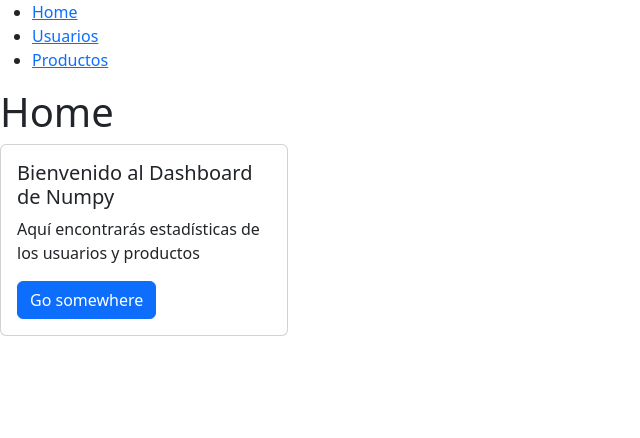
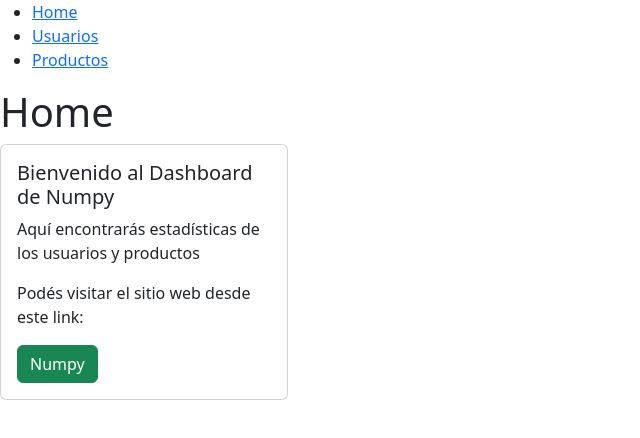
Before and after one commit to davidmachado-o/grupo_7_dashboard, a React (Vite) app: page / in a window 1280 px wide. Shown: the top 438 px of the page, without its empty margins (0-640 px from the left). Built offline with nearby package versions, Linux system fonts and the light colour scheme.

Commit message:
continuo editando tabla productos

```diff
--- a/src/components/Card.jsx
+++ b/src/components/CardInfo.jsx
@@ -1,18 +1,19 @@
 import Button from "react-bootstrap/Button";
 import Card from "react-bootstrap/Card";
-import Placeholder from "react-bootstrap/Placeholder";
 
 function CardInfo() {
   return (
     <div className="justify-content-around">
       <Card style={{ width: "18rem" }}>
-        {/* <Card.Img variant="top" src="holder.js/100px180" /> */}
         <Card.Body>
           <Card.Title>Bienvenido al Dashboard de Numpy</Card.Title>
           <Card.Text>
             Aquí encontrarás estadísticas de los usuarios y productos
           </Card.Text>
-          <Button variant="primary">Go somewhere</Button>
+          <Card.Text>
+            Podés visitar el sitio web desde este link:
+          </Card.Text>
+          <Button variant="success" href="http://localhost:3000/">Numpy</Button>
         </Card.Body>
       </Card>
     </div>
--- a/src/components/Home.jsx
+++ b/src/components/Home.jsx
@@ -1,4 +1,4 @@
-import CardInfo from '../components/Card';
+import CardInfo from './CardInfo';
 
 function Home () {
     return (
--- a/src/components/Products.jsx
+++ b/src/components/Products.jsx
@@ -24,6 +24,7 @@ function Products() {
             <th>Nombre del producto</th>
             <th>Descripcion</th>
             <th>Categoria</th>
+            <th>Stock</th>
             <th>Precio</th>
             <th>Editar</th>
             <th>Eliminar</th>
@@ -36,7 +37,8 @@ function Products() {
               <td>{product.name}</td>
               <td>{product.description}</td>
               <td>{product.category_id}</td>
-              <td><Button variant="success">${product.price_current}</Button></td>
+              <td>{product.stock}</td>
+              <td><Button variant="success" disabled>${product.price_current}</Button></td>
               <td><Button variant="primary">Editar</Button></td>
               <td><Button variant="danger">Eliminar</Button></td>
             </tr>
```
